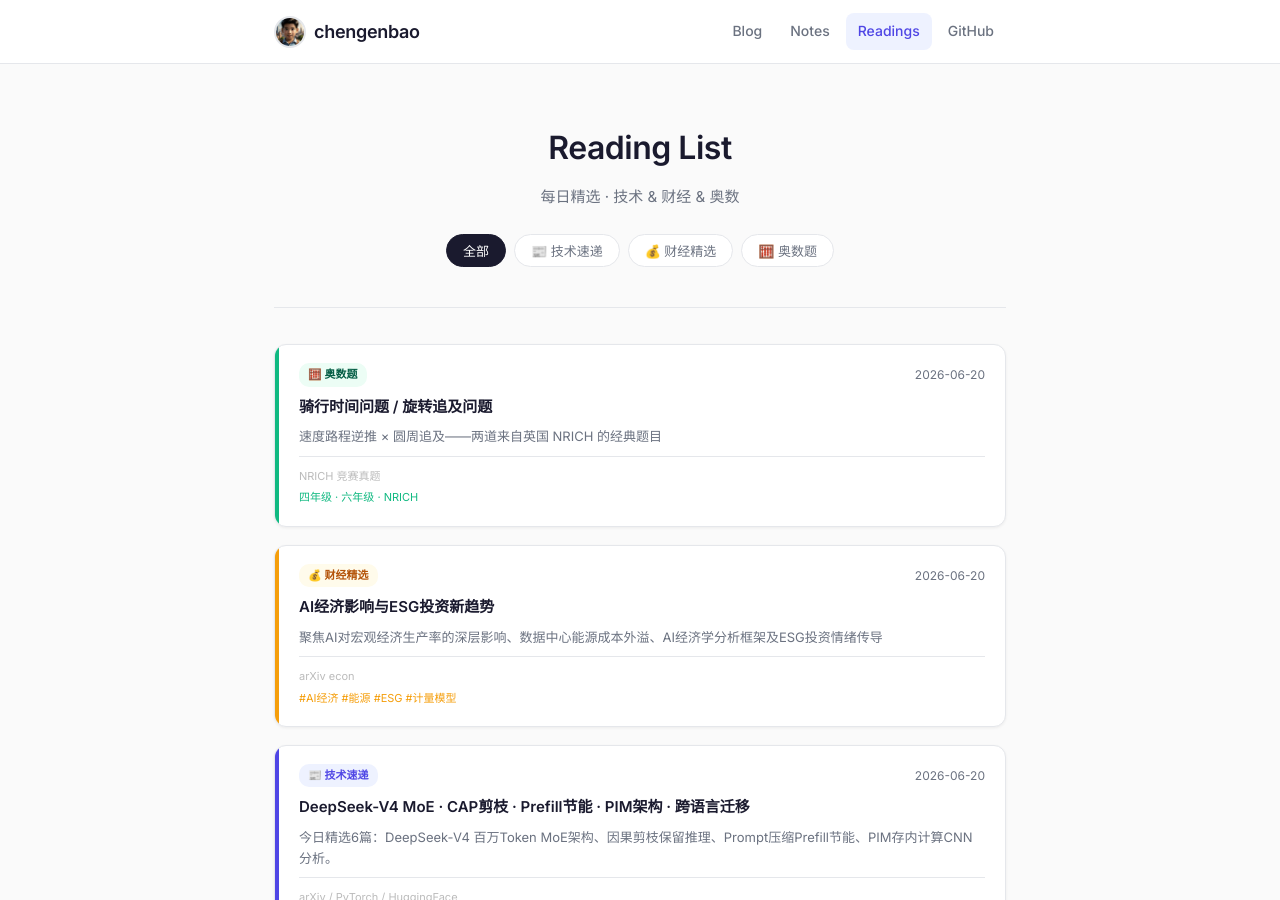
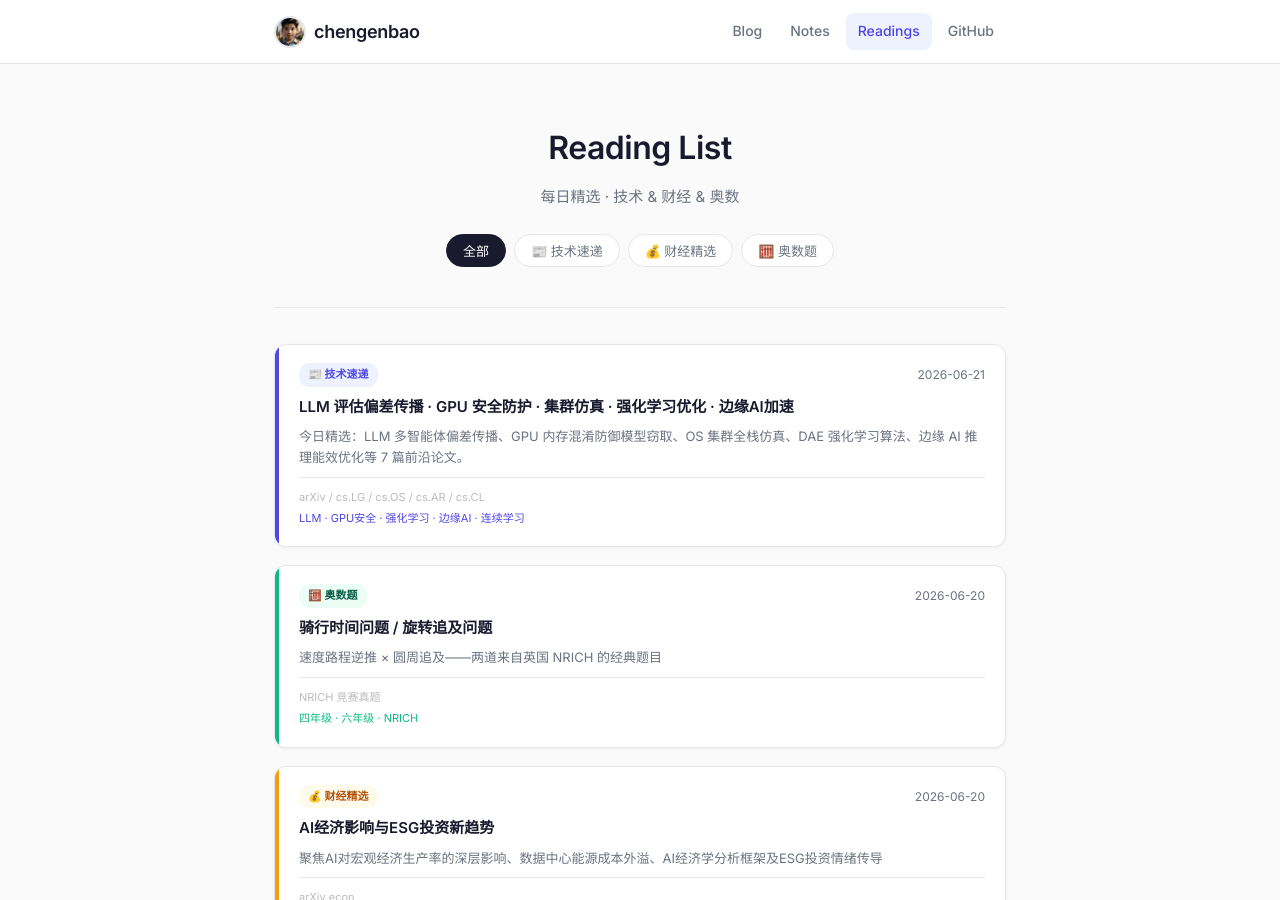
Before and after one commit to chengenbao/chengenbao.github.io, a Jekyll site: the page built from reading-list/index.md, in a window 1280 px wide and 900 px high. Built offline with Jekyll 4.4.1, drawn with Linux system fonts in a browser that asks for light colours.

Commit message:
add tech card 2026-06-21

```diff
--- a/reading-list/index.md
+++ b/reading-list/index.md
@@ -18,6 +18,21 @@ permalink: /reading-list/
   </div>
 
   <div class="rl-grid">
+<a class="rl-card tech" href="/reading-list/2026-06-21-tech-daily/">
+  <div class="rl-accent"></div>
+  <div class="rl-body">
+    <div class="rl-top">
+      <span class="rl-badge tech">📰 技术速递</span>
+      <time>2026-06-21</time>
+    </div>
+    <h2>LLM 评估偏差传播 · GPU 安全防护 · 集群仿真 · 强化学习优化 · 边缘AI加速</h2>
+    <p>今日精选：LLM 多智能体偏差传播、GPU 内存混淆防御模型窃取、OS 集群全栈仿真、DAE 强化学习算法、边缘 AI 推理能效优化等 7 篇前沿论文。</p>
+    <div class="rl-meta">
+      <span class="rl-source">arXiv / cs.LG / cs.OS / cs.AR / cs.CL</span>
+      <span class="rl-tags">LLM · GPU安全 · 强化学习 · 边缘AI · 连续学习</span>
+    </div>
+  </div>
+</a>
 <a class="rl-card math" href="/reading-list/2026-06-20-math/"><div class="rl-accent"></div><div class="rl-body"><div class="rl-top"><span class="rl-badge math">🧮 奥数题</span><time>2026-06-20</time></div><h2>骑行时间问题 / 旋转追及问题</h2><p>速度路程逆推 × 圆周追及——两道来自英国 NRICH 的经典题目</p><div class="rl-meta"><span class="rl-source">NRICH 竞赛真题</span><span class="rl-tags">四年级 · 六年级 · NRICH</span></div></div></a>
 <a class="rl-card finance" href="/reading-list/2026-06-20-finance-daily/">
   <div class="rl-accent"></div>
```
